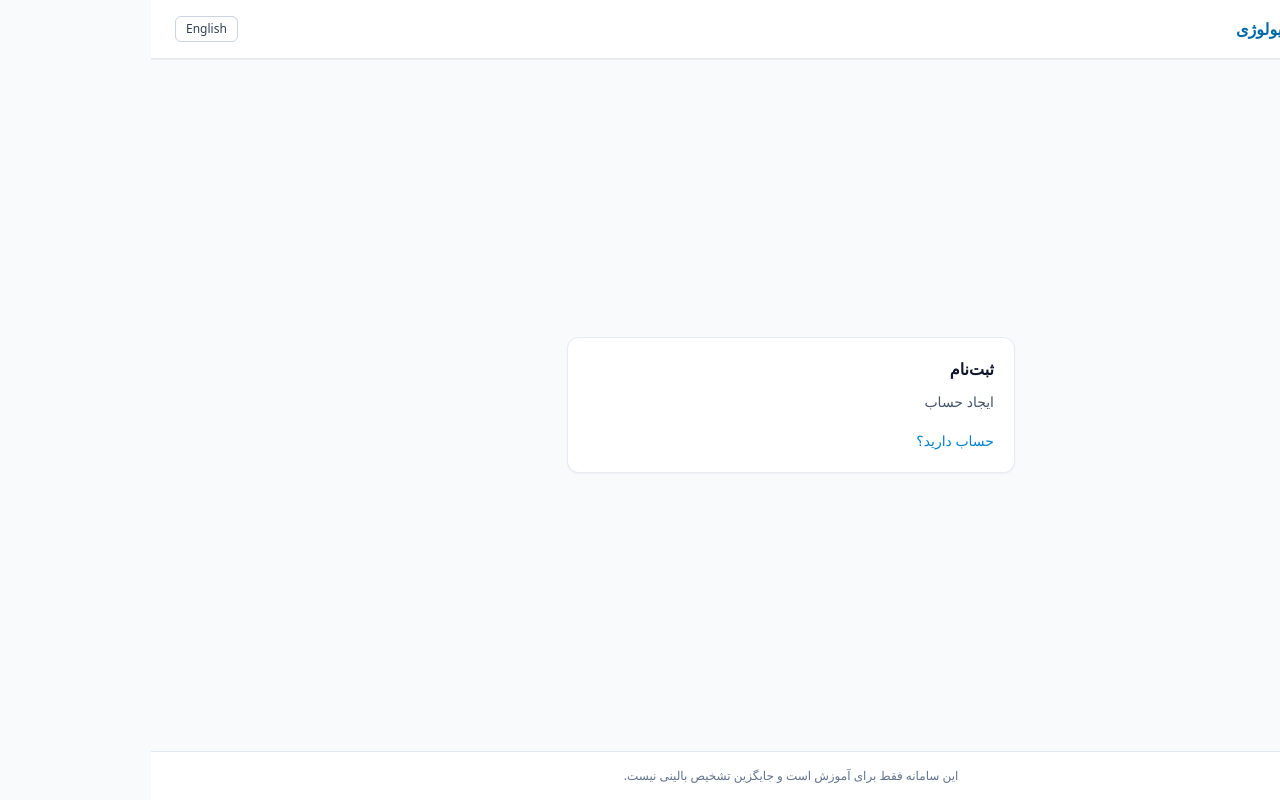
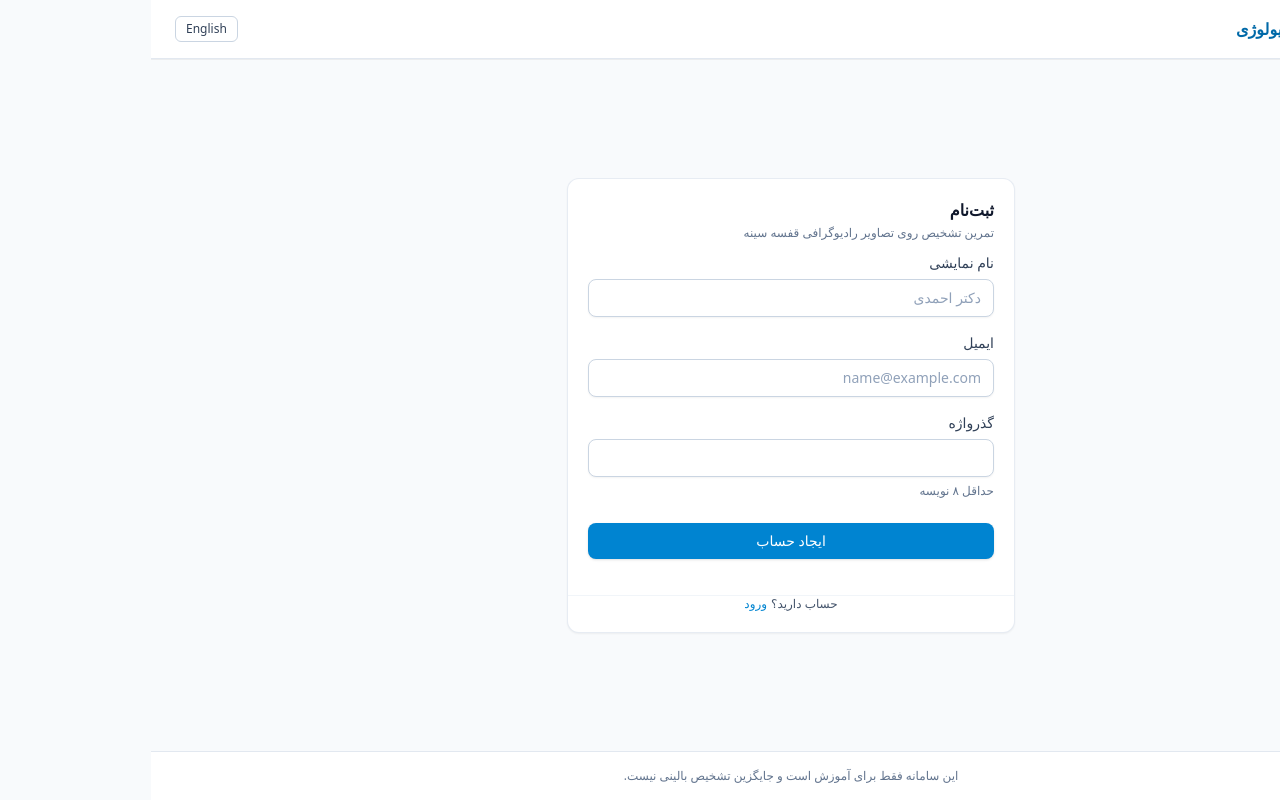
Before and after one commit to mahdimoradi-tech/radiology-adaptive-trainer, a React (Vite) app in the folder apps/web/: page /register in a window 1280 px wide. Built offline with nearby package versions, Linux system fonts and the light colour scheme.

Commit message:
feat(web): add login and register pages
Refs: T04

```diff
--- a/apps/web/src/pages/auth/LoginPage.jsx
+++ b/apps/web/src/pages/auth/LoginPage.jsx
@@ -1,22 +1,129 @@
-import { Link } from 'react-router';
+import { useState } from 'react';
+import { Link, useNavigate, useLocation } from 'react-router';
 import { useTranslation } from 'react-i18next';
-import { Card, CardHeader, CardTitle, CardContent } from '../../components/ui/index.js';
+import { LoginBodySchema } from '../../features/auth/schemas.js';
+import { useLogin } from '../../features/auth/hooks.js';
+import { getErrorI18nKey } from '../../lib/api.js';
+import {
+  Card,
+  CardHeader,
+  CardTitle,
+  CardDescription,
+  CardContent,
+  CardFooter,
+  Field,
+  Input,
+  Button,
+  Alert,
+} from '../../components/ui/index.js';
 
 export function LoginPage() {
   const { t } = useTranslation();
+  const navigate = useNavigate();
+  const location = useLocation();
+  const login = useLogin();
+
+  const [formData, setFormData] = useState({ email: '', password: '' });
+  const [fieldErrors, setFieldErrors] = useState({});
+  const [apiError, setApiError] = useState(null);
+
+  const handleChange = (e) => {
+    const { name, value } = e.target;
+    setFormData((prev) => ({ ...prev, [name]: value }));
+    if (fieldErrors[name]) {
+      setFieldErrors((prev) => ({ ...prev, [name]: undefined }));
+    }
+  };
+
+  const handleSubmit = async (e) => {
+    e.preventDefault();
+    setApiError(null);
+
+    const validation = LoginBodySchema.safeParse(formData);
+    if (!validation.success) {
+      const errors = {};
+      for (const issue of validation.error.issues) {
+        const fieldName = issue.path[0];
+        if (fieldName && !errors[fieldName]) {
+          errors[fieldName] = issue.message;
+        }
+      }
+      setFieldErrors(errors);
+      return;
+    }
+
+    setFieldErrors({});
+
+    try {
+      const user = await login.mutateAsync(validation.data);
+      const destination =
+        location.state?.from?.pathname || (user?.role === 'instructor' ? '/instructor' : '/app');
+      navigate(destination, { replace: true });
+    } catch (err) {
+      const errorKey = getErrorI18nKey(err.code);
+      setApiError(t(errorKey));
+    }
+  };
 
   return (
     <div className="w-full max-w-md">
       <Card>
         <CardHeader>
           <CardTitle>{t('auth.login')}</CardTitle>
+          <CardDescription>{t('app.tagline')}</CardDescription>
         </CardHeader>
+
         <CardContent>
-          <p className="text-sm text-slate-600 mb-4">{t('auth.submitLogin')}</p>
-          <Link to="/register" className="text-sm text-sky-600 hover:underline">
-            {t('auth.noAccount')}
+          <form onSubmit={handleSubmit} className="space-y-4" noValidate>
+            {apiError && <Alert variant="error">{apiError}</Alert>}
+
+            <Field id="login-email" label={t('auth.email')} error={fieldErrors.email}>
+              <Input
+                id="login-email"
+                type="email"
+                name="email"
+                value={formData.email}
+                onChange={handleChange}
+                error={fieldErrors.email}
+                autoComplete="email"
+                placeholder="name@example.com"
+                required
+              />
+            </Field>
+
+            <Field id="login-password" label={t('auth.password')} error={fieldErrors.password}>
+              <Input
+                id="login-password"
+                type="password"
+                name="password"
+                value={formData.password}
+                onChange={handleChange}
+                error={fieldErrors.password}
+                autoComplete="current-password"
+                required
+              />
+            </Field>
+
+            <Button
+              type="submit"
+              variant="primary"
+              className="w-full mt-2"
+              isLoading={login.isPending}
+            >
+              {t('auth.submitLogin')}
+            </Button>
+          </form>
+        </CardContent>
+
+        <CardFooter className="justify-center text-xs text-slate-600 gap-1">
+          <span>{t('auth.noAccount')}</span>
+          <Link
+            to="/register"
+            className="text-sky-600 hover:text-sky-700 font-medium hover:underline"
+          >
+            {t('auth.register')}
           </Link>
-        </CardContent>
+        </CardFooter>
       </Card>
     </div>
   );
--- a/apps/web/src/pages/auth/RegisterPage.jsx
+++ b/apps/web/src/pages/auth/RegisterPage.jsx
@@ -1,22 +1,154 @@
-import { Link } from 'react-router';
+import { useState } from 'react';
+import { Link, useNavigate, useLocation } from 'react-router';
 import { useTranslation } from 'react-i18next';
-import { Card, CardHeader, CardTitle, CardContent } from '../../components/ui/index.js';
+import { RegisterBodySchema } from '../../features/auth/schemas.js';
+import { useRegister } from '../../features/auth/hooks.js';
+import { getErrorI18nKey } from '../../lib/api.js';
+import {
+  Card,
+  CardHeader,
+  CardTitle,
+  CardDescription,
+  CardContent,
+  CardFooter,
+  Field,
+  Input,
+  Button,
+  Alert,
+} from '../../components/ui/index.js';
 
 export function RegisterPage() {
-  const { t } = useTranslation();
+  const { t, i18n } = useTranslation();
+  const navigate = useNavigate();
+  const location = useLocation();
+  const register = useRegister();
+
+  const [formData, setFormData] = useState({
+    displayName: '',
+    email: '',
+    password: '',
+  });
+  const [fieldErrors, setFieldErrors] = useState({});
+  const [apiError, setApiError] = useState(null);
+
+  const handleChange = (e) => {
+    const { name, value } = e.target;
+    setFormData((prev) => ({ ...prev, [name]: value }));
+    if (fieldErrors[name]) {
+      setFieldErrors((prev) => ({ ...prev, [name]: undefined }));
+    }
+  };
+
+  const handleSubmit = async (e) => {
+    e.preventDefault();
+    setApiError(null);
+
+    const payload = {
+      ...formData,
+      language: i18n.language?.startsWith('en') ? 'en' : 'fa',
+    };
+
+    const validation = RegisterBodySchema.safeParse(payload);
+    if (!validation.success) {
+      const errors = {};
+      for (const issue of validation.error.issues) {
+        const fieldName = issue.path[0];
+        if (fieldName && !errors[fieldName]) {
+          errors[fieldName] = issue.message;
+        }
+      }
+      setFieldErrors(errors);
+      return;
+    }
+
+    setFieldErrors({});
+
+    try {
+      const user = await register.mutateAsync(validation.data);
+      const destination =
+        location.state?.from?.pathname || (user?.role === 'instructor' ? '/instructor' : '/app');
+      navigate(destination, { replace: true });
+    } catch (err) {
+      const errorKey = getErrorI18nKey(err.code);
+      setApiError(t(errorKey));
+    }
+  };
 
   return (
     <div className="w-full max-w-md">
       <Card>
         <CardHeader>
           <CardTitle>{t('auth.register')}</CardTitle>
+          <CardDescription>{t('app.tagline')}</CardDescription>
         </CardHeader>
+
         <CardContent>
-          <p className="text-sm text-slate-600 mb-4">{t('auth.submitRegister')}</p>
-          <Link to="/login" className="text-sm text-sky-600 hover:underline">
-            {t('auth.haveAccount')}
+          <form onSubmit={handleSubmit} className="space-y-4" noValidate>
+            {apiError && <Alert variant="error">{apiError}</Alert>}
+
+            <Field id="register-name" label={t('auth.displayName')} error={fieldErrors.displayName}>
+              <Input
+                id="register-name"
+                type="text"
+                name="displayName"
+                value={formData.displayName}
+                onChange={handleChange}
+                error={fieldErrors.displayName}
+                autoComplete="name"
+                placeholder="دکتر احمدی"
+                required
+              />
+            </Field>
+
+            <Field id="register-email" label={t('auth.email')} error={fieldErrors.email}>
+              <Input
+                id="register-email"
+                type="email"
+                name="email"
+                value={formData.email}
+                onChange={handleChange}
+                error={fieldErrors.email}
+                autoComplete="email"
+                placeholder="name@example.com"
+                required
+              />
+            </Field>
+
+            <Field
+              id="register-password"
+              label={t('auth.password')}
+              error={fieldErrors.password}
+              hint={t('auth.passwordHint')}
+            >
+              <Input
+                id="register-password"
+                type="password"
+                name="password"
+                value={formData.password}
+                onChange={handleChange}
+                error={fieldErrors.password}
+                autoComplete="new-password"
+                required
+              />
+            </Field>
+
+            <Button
+              type="submit"
+              variant="primary"
+              className="w-full mt-2"
+              isLoading={register.isPending}
+            >
+              {t('auth.submitRegister')}
+            </Button>
+          </form>
+        </CardContent>
+
+        <CardFooter className="justify-center text-xs text-slate-600 gap-1">
+          <span>{t('auth.haveAccount')}</span>
+          <Link to="/login" className="text-sky-600 hover:text-sky-700 font-medium hover:underline">
+            {t('auth.login')}
           </Link>
-        </CardContent>
+        </CardFooter>
       </Card>
     </div>
   );
```
Also changed, not shown: 2 other files (tests, documents, lock files or other folders).
